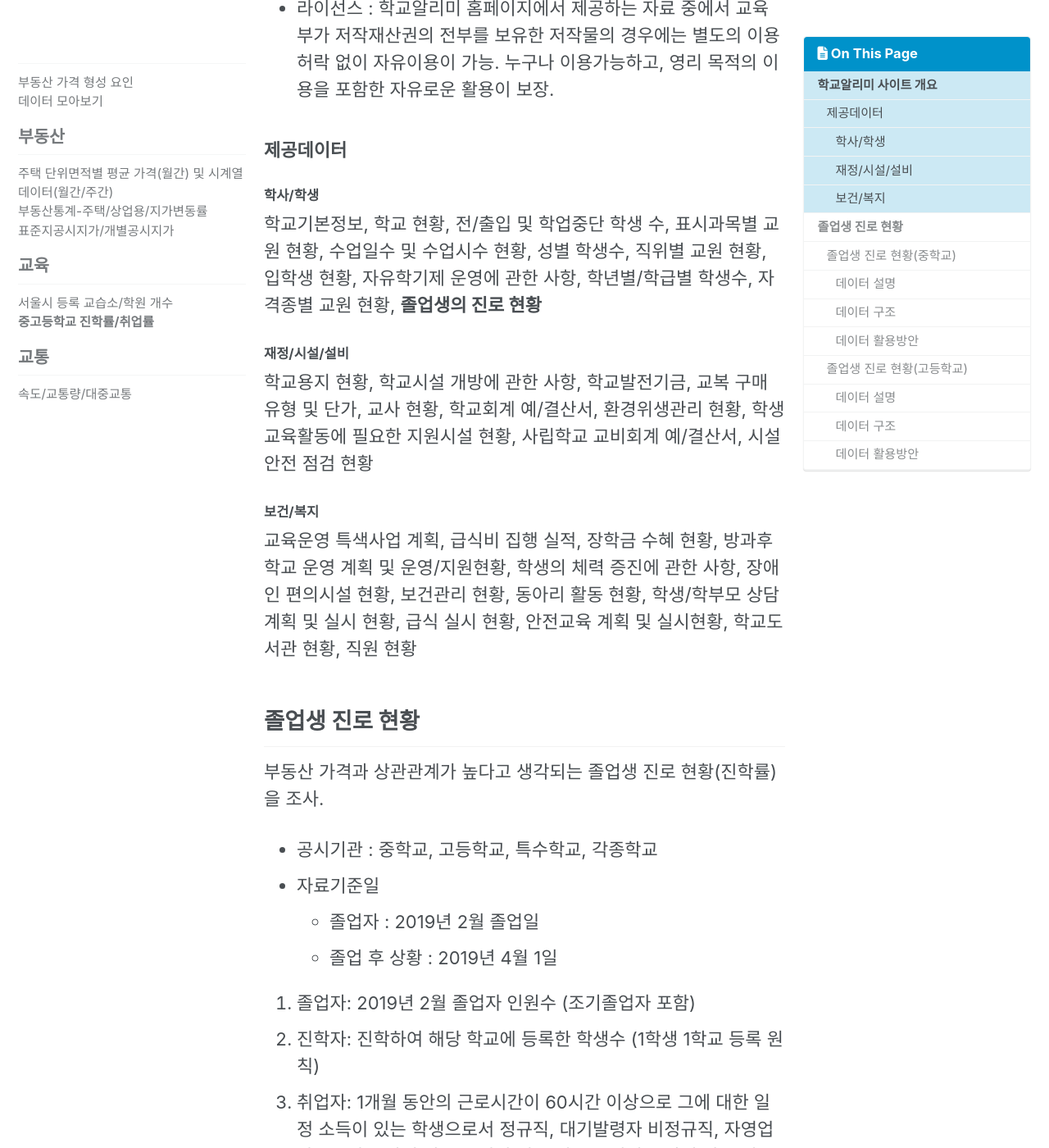
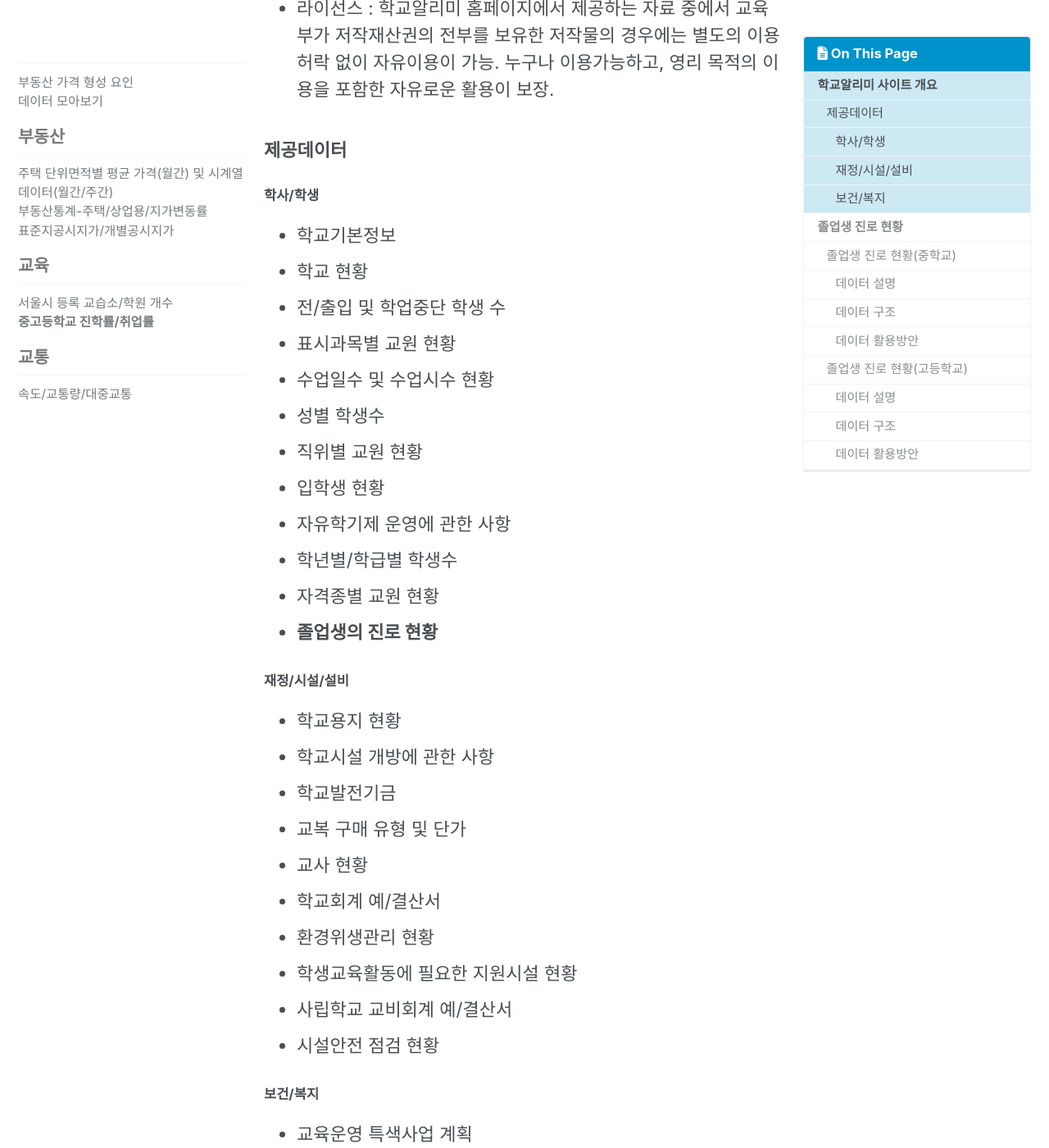
Before and after one commit to nseunghee97/real-estate-public-data, a Jekyll site: the page built from _posts/2019-08-16-학교알리미.md, in a window 1280 px wide and 1400 px high, scrolled down 347 px. Shown: the whole window at 82% size. Built offline with Jekyll 4.4.1, drawn with Linux system fonts in a browser that asks for light colours; cached includes are drawn as plain includes; nearby versions of some CDN libraries; some of the changed text lies outside the part shown.

Commit message:
Update 2019-08-16-학교알리미.md

```diff
--- a/_posts/2019-08-16-학교알리미.md
+++ b/_posts/2019-08-16-학교알리미.md
@@ -21,20 +21,56 @@ permalink: /edu/schoolinfo/
 
 #### 학사/학생
 
-학교기본정보, 학교 현황, 전/출입 및 학업중단 학생 수, 표시과목별 교원 현황, 수업일수 및 수업시수 현황, 성별 학생수, 직위별 교원 현황, 입학생 현황, 자유학기제 운영에 관한 사항, 학년별/학급별 학생수, 자격종별 교원 현황, **졸업생의 진로 현황**
+-   학교기본정보
+-   학교 현황
+-   전/출입 및 학업중단 학생 수
+-   표시과목별 교원 현황
+-   수업일수 및 수업시수 현황
+-   성별 학생수
+-   직위별 교원 현황
+-   입학생 현황
+-   자유학기제 운영에 관한 사항
+-   학년별/학급별 학생수
+-   자격종별 교원 현황
+-   **졸업생의 진로 현황**
 
 #### 재정/시설/설비
 
-학교용지 현황, 학교시설 개방에 관한 사항, 학교발전기금, 교복 구매 유형 및 단가, 교사 현황, 학교회계 예/결산서, 환경위생관리 현황, 학생교육활동에 필요한 지원시설 현황, 사립학교 교비회계 예/결산서, 시설안전 점검 현황
+-   학교용지 현황
+-   학교시설 개방에 관한 사항
+-   학교발전기금
+-   교복 구매 유형 및 단가
+-   교사 현황
+-   학교회계 예/결산서
+-   환경위생관리 현황
+-   학생교육활동에 필요한 지원시설 현황
+-   사립학교 교비회계 예/결산서
+-   시설안전 점검 현황
 
 #### 보건/복지
 
-교육운영 특색사업 계획, 급식비 집행 실적, 장학금 수혜 현황, 방과후학교 운영 계획 및 운영/지원현황, 학생의 체력 증진에 관한 사항, 장애인 편의시설 현황, 보건관리 현황, 동아리 활동 현황, 학생/학부모 상담계획 및 실시 현황, 급식 실시 현황, 안전교육 계획 및 실시현황, 학교도서관 현황, 직원 현황
+-   교육운영 특색사업 계획
+-   급식비 집행 실적
+-   장학금 수혜 현황
+-   방과후학교 운영 계획 및 운영/지원현황
+-   학생의 체력 증진에 관한 사항
+-   장애인 편의시설 현황
+-   보건관리 현황
+-   동아리 활동 현황
+-   학생/학부모 상담계획 및 실시 현황
+-   급식 실시 현황
+-   안전교육 계획 및 실시현황
+-   학교도서관 현황
+-   직원 현황
 
 졸업생 진로 현황
 ----------------
 
-부동산 가격과 상관관계가 높다고 생각되는 졸업생 진로 현황(진학률)을 조사.
+{% capture notice-text %} 부동산 가격과 상관관계가 높다고 생각되는 졸업생 진로 현황(진학률) 조사. {% endcapture %}
+
+<div class="notice--info">
+  {{ notice-text | markdownify }}
+</div>
 
 -   공시기관 : 중학교, 고등학교, 특수학교, 각종학교
 -   자료기준일
```
